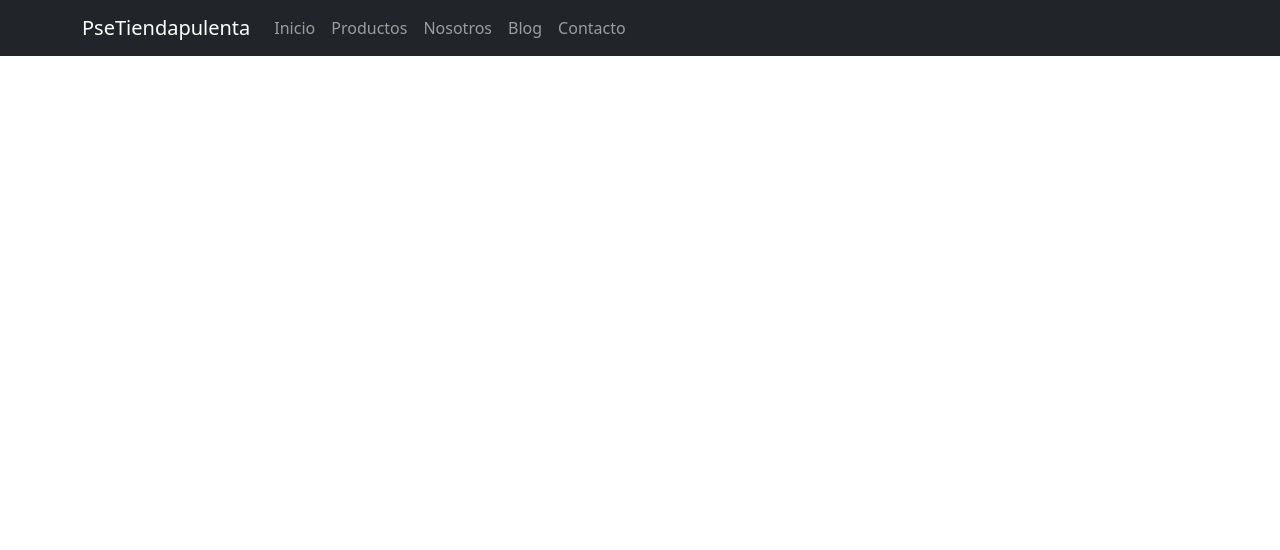
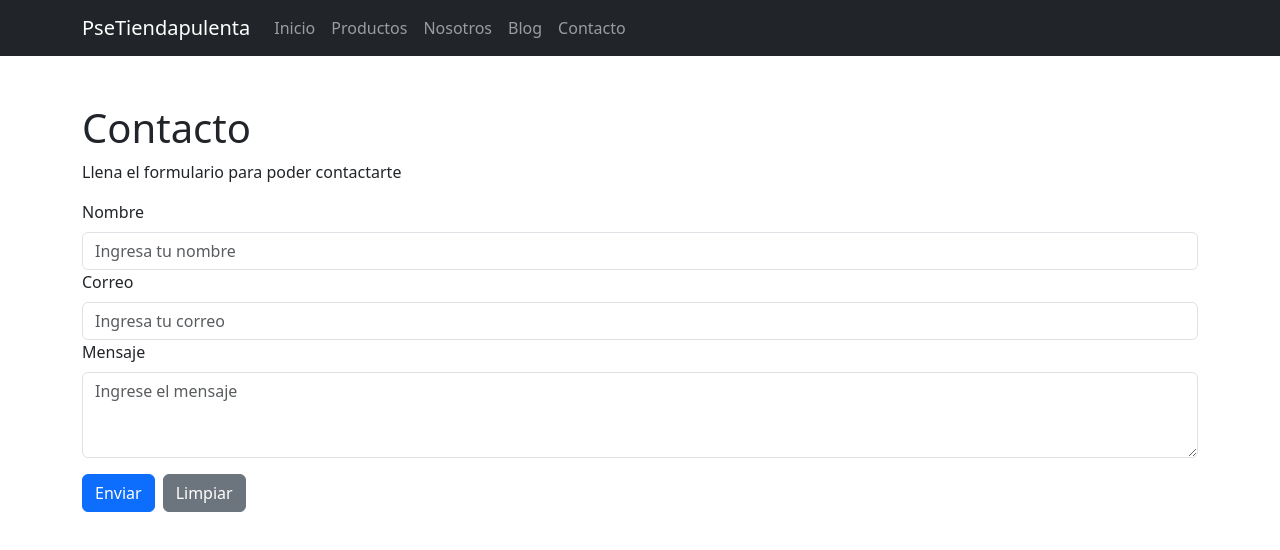
Before and after one commit to gebustoc/prueba-ashetemelee-sharpreload, a React (Vite) app: page /Contacto in a window 1280 px wide. Shown: the top 550 px of the page. Built offline with nearby package versions, Linux system fonts and the light colour scheme.

Commit message:
pagina contacto, atomos text, input, button y molecule form

```diff
--- /dev/null
+++ b/pages/Contacto.jsx
@@ -0,0 +1,75 @@
+import React, {useState} from 'react'
+import Text  from '../src/components/organisms/atoms/Text'
+import Form from '../src/components/molecules/Form'
+import Button from '../src/components/organisms/atoms/Button'
+import { Container } from 'react-bootstrap'
+
+
+
+function Contacto(){
+    const initialFormData = {
+        name: '',
+        email: '',
+        mensaje: '',
+    };
+
+    const [formData, setFormData] = useState(initialFormData);
+
+    const formInputs = [
+        {
+            id: 'name',
+            type: 'text',
+            label: 'Nombre',
+            placeholder: 'Ingresa tu nombre',
+            value: formData.name,
+            onChange: (e) => setFormData({ ...formData, name: e.target.value }),
+        },
+        {
+            id: 'email',
+            type: 'email',
+            label: 'Correo',
+            placeholder: 'Ingresa tu correo',
+            value: formData.email,
+            onChange: (e) => setFormData({ ...formData, email: e.target.value }),
+        },
+        {
+            id: 'mensaje',
+            type: 'textarea',
+            label: 'Mensaje',
+            placeholder: 'Ingrese el mensaje',
+            rows: 3,
+            value: formData.mensaje,
+            onChange: (e) => setFormData({ ...formData, mensaje: e.target.value }),
+        },
+    ];
+
+    const handleSubmit = () => {
+        const message = `Nombre: ${formData.name}\nCorreo: ${formData.email}\nMensaje: ${formData.mensaje}`;
+        alert(message);
+    };
+
+    // Manejar la limpieza del formulario
+    const handleClear = () => {
+        setFormData(initialFormData);
+    };
+
+    return (
+        <Container className="my-5">
+            <Text variant="h1">Contacto</Text>
+            <Text variant="p">Llena el formulario para poder contactarte</Text>
+            <Form inputs={formInputs} />
+            <div className="mt-3">
+                <Button variant="primary" onClick={handleSubmit} className="me-2">
+                    Enviar
+                </Button>
+                <Button variant="secondary" onClick={handleClear}>
+                    Limpiar
+                </Button>
+            </div>
+
+
+        </Container>
+    );
+}
+
+export default Contacto;
--- a/src/App.jsx
+++ b/src/App.jsx
@@ -2,10 +2,10 @@ import { Routes, Route } from 'react-router-dom';
 import Home from '../pages/home.jsx';
 import Products from '../pages/products.jsx';
 import NavBar from './components/organisms/Navbar.jsx';
+import Contacto from '../pages/Contacto.jsx';
 import ProductCard from "./components/organisms/ProductCard.jsx"
 import ItemController from "./ShittyRemoteStuff/ItemController.js"
 import Footer from './components/organisms/Footer.jsx';
-
 
 function App(){
  return (
@@ -14,11 +14,11 @@ function App(){
      <Routes>
        <Route path="/" element={<Home />} />
        <Route path="/Products" element={<Products />} />
+       <Route path="/Contacto" element={<Contacto />} />
      </Routes>
    </>
  );
 //<Footer/>
 }
 
-
 export default App;
--- /dev/null
+++ b/src/components/molecules/Form.jsx
@@ -0,0 +1,19 @@
+import React from "react";
+import { Input } from "../organisms/atoms/Input";
+import { Form } from "react-bootstrap";
+
+function DynamicForm({inputs = []}) {
+    return (
+        <Form>
+            {inputs.map((input, index) => (
+                <Form.Group key={input.id || index} controlId={`input-${input.id || index}`}>
+                    {input.label && <Form.Label>{input.label}</Form.Label>}
+                    <Input {...input} />
+                    {input.error && <Form.Text className="text-danger">{input.error}</Form.Text>}
+                </Form.Group>
+            ))}
+        </Form>
+    )
+}
+
+export default DynamicForm;
--- a/src/components/organisms/Navbar.jsx
+++ b/src/components/organisms/Navbar.jsx
@@ -1,5 +1,4 @@
 import { Navbar, Nav, Container } from 'react-bootstrap';
-
 
 function NavBar() {
  return (
@@ -13,8 +12,7 @@ function NavBar() {
            <Nav.Link href="/products">Productos</Nav.Link>
            <Nav.Link href="/us">Nosotros</Nav.Link>
            <Nav.Link href="/blog">Blog</Nav.Link>
-           <Nav.Link href="/contact">Contacto</Nav.Link>
-
+           <Nav.Link href="/Contacto">Contacto</Nav.Link>
          </Nav>
        </Navbar.Collapse>
      </Container>
@@ -22,5 +20,4 @@ function NavBar() {
  );
 }
 
-
 export default NavBar;
--- /dev/null
+++ b/src/components/organisms/atoms/Button.jsx
@@ -0,0 +1,8 @@
+import React from 'react';
+import { Button as BootstrapButton } from 'react-bootstrap';
+
+function Button({ children, ...props }) {
+  return <BootstrapButton {...props}>{children}</BootstrapButton>;
+}
+
+export default Button;
--- /dev/null
+++ b/src/components/organisms/atoms/Input.jsx
@@ -0,0 +1,13 @@
+import React from "react";
+import { Form } from "react-bootstrap";
+
+function Input({className = "", type = "text", ...props}) {
+    const componentProps = {
+        className,
+        ...(type === "textarea" ? { as: "textarea" } : { type }),
+        ...props,
+    };
+    return <Form.Control {...componentProps} />;
+}
+
+export { Input };
--- /dev/null
+++ b/src/components/organisms/atoms/Text.jsx
@@ -0,0 +1,8 @@
+import React from 'react';
+
+function Text({ children, variant = 'p', className }) {
+  const Tag = variant; // Puede ser 'h1', 'p', 'span', etc.
+  return <Tag className={className}>{children}</Tag>;
+}
+
+export default Text;
```
